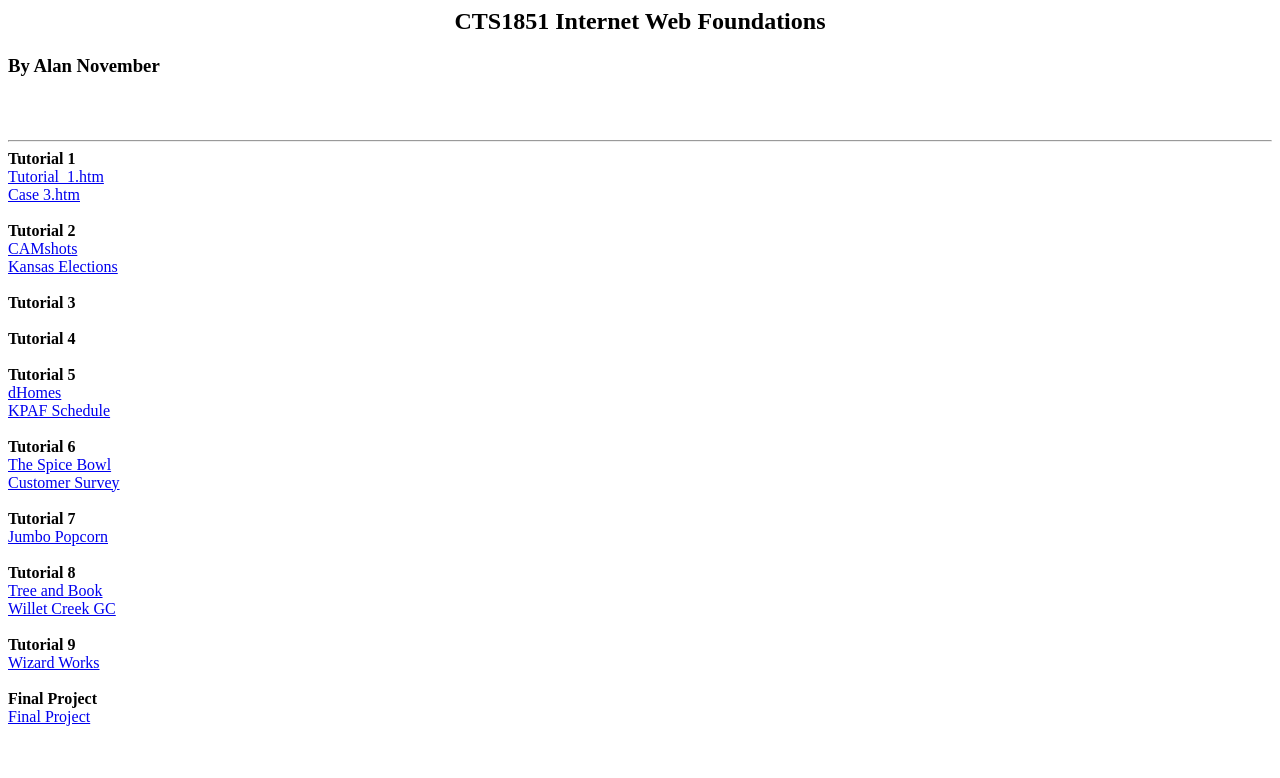
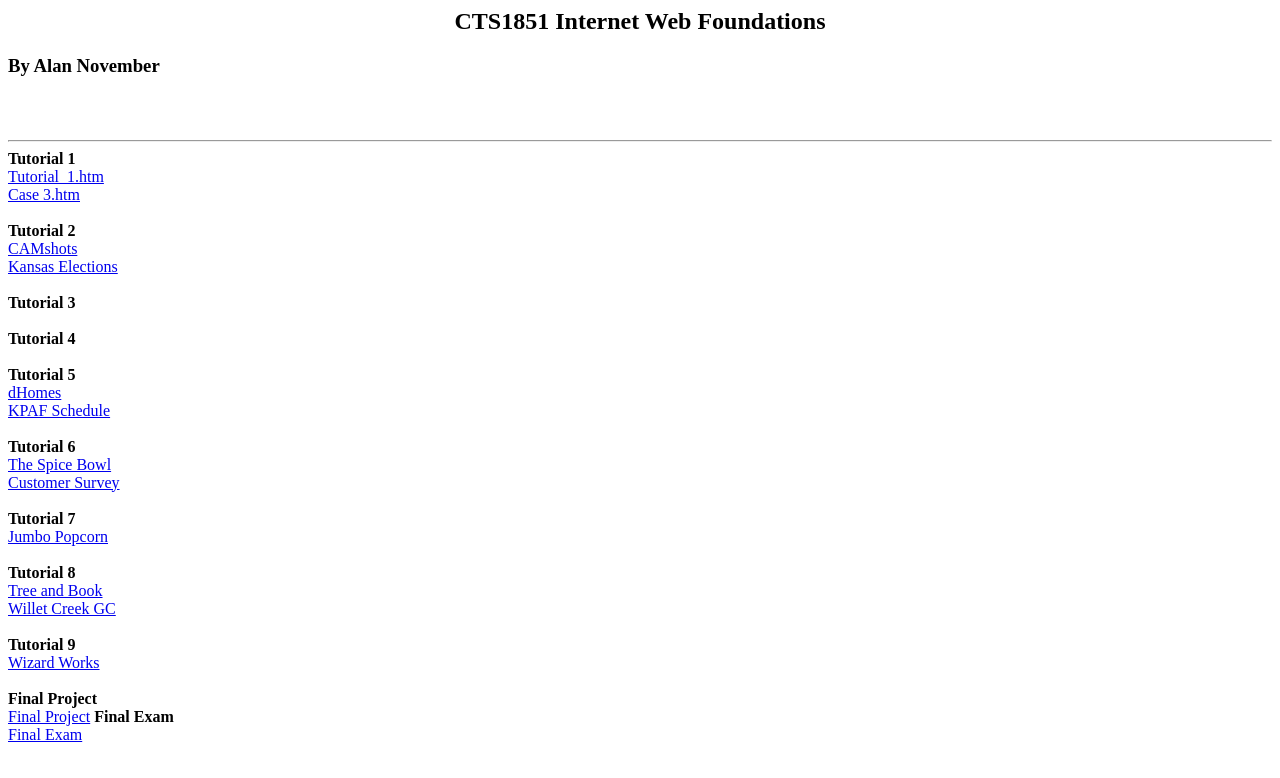
Before and after one commit to alannovember/alannovember.finals.github.io, a plain HTML site: page index.html in a window 1280 px wide. Drawn offline with Linux system fonts and the light colour scheme.

Commit message:
New index

```diff
--- a/index.html
+++ b/index.html
@@ -44,5 +44,8 @@
 		<a href="WizardWorks/works.htm">Wizard Works</a><br><br>
 	<B>Final Project</B><br>
 		<a href="Final/finalPage.html">Final Project</a>
+
+	<B>Final Exam</B><br>
+		<a href="Final Exam/d.html">Final Exam</a>
  </BODY>
 </HTML>
```
